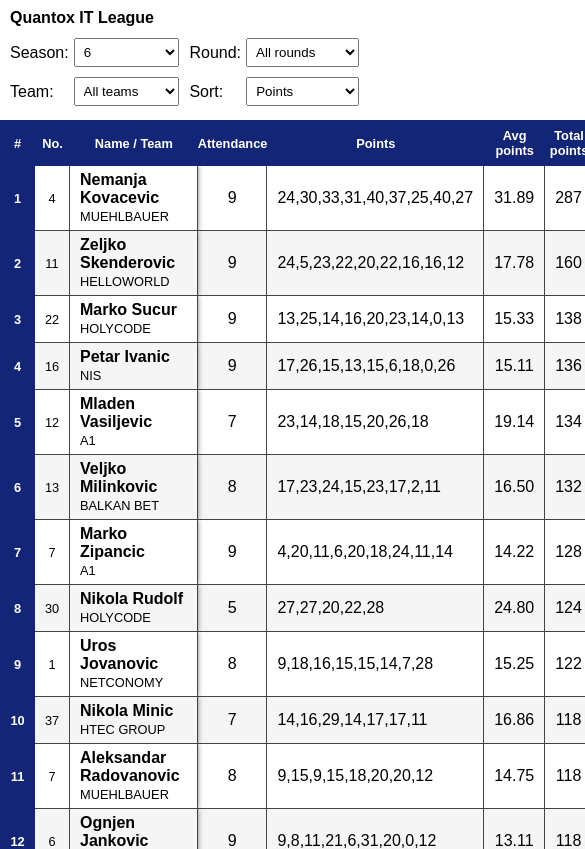
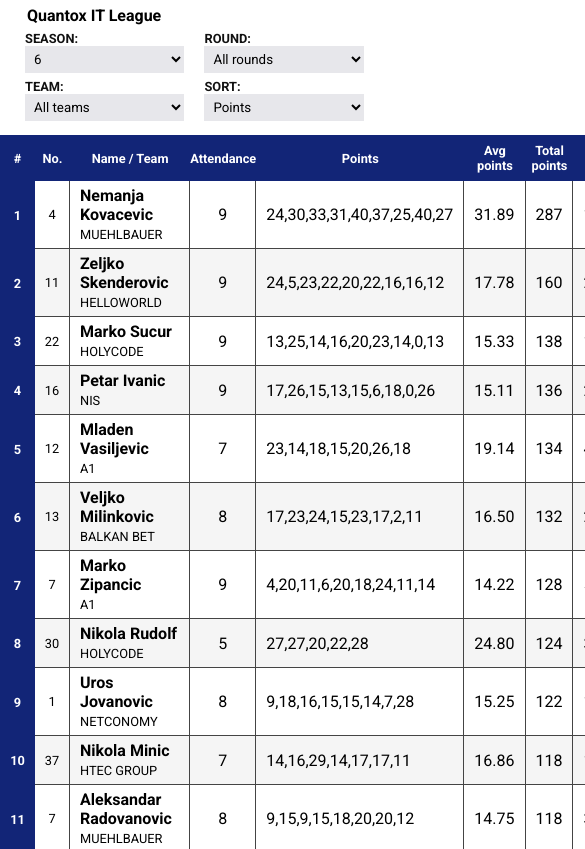
Before and after one commit to niksimon/basket-players, a plain HTML site: page quantox.html in a window 390 px wide. Shown: the top 849 px of the page, 585 px wide, since content can reach past the window. Drawn offline with Linux system fonts and the light colour scheme.

Commit message:
new dropdown design

```diff
--- a/quantox.html
+++ b/quantox.html
@@ -7,12 +7,15 @@
     <meta name="description" content="IT League Basketball Stats">
     <meta name="keywords" content="IT, basketball, league, stats, statistics, quantox, corporate">
     <link rel="icon" type="image/png" href="images/favicon.png" />
+    <link rel="preconnect" href="https://fonts.googleapis.com">
+    <link rel="preconnect" href="https://fonts.gstatic.com" crossorigin>
+    <link href="https://fonts.googleapis.com/css2?family=Roboto:wght@100;300;400;500;700&display=swap" rel="stylesheet">
     <link rel="stylesheet" href="style.css">
     <title>Quantox IT League</title>
 </head>
 <body>
     <div class="controls">
-        <div><b>Quantox IT League</b><span class="league-dash">-</span></div>
+        <div class="controls-league-name"><b>Quantox IT League</b><span class="league-dash">-</span></div>
         <div class="controls-1">
             <div>
                 <span>Season:</span>
--- a/style.css
+++ b/style.css
@@ -5,7 +5,9 @@
 	margin: 0;
 	padding: 0;
 }
-
+button, input, optgroup, select, textarea {
+    font-family: inherit;
+}
 html, body {
 	height: 100%;
 }
@@ -13,7 +15,7 @@ body {
     margin: 0 auto;
     padding: 0 0 10px 0;
     max-width: 1800px;
-    font-family: sans-serif;
+    font-family: 'Roboto', sans-serif;
 }
 .controls {
     display: flex;
@@ -24,7 +26,6 @@ body {
     height: 60px;
     padding: 0 20px;
     width: 101%;
-    margin-left: -5px;
     z-index: 999;
 }
 .controls div {
@@ -34,6 +35,10 @@ body {
 }
 .controls span {
     padding: 0 5px;
+    text-transform: uppercase;
+    font-weight: bold;
+    color: #111;
+    font-size: 0.9em;
 }
 .controls-1 span:nth-child(1) {
     padding-left: 0;
@@ -42,9 +47,18 @@ body {
     padding: 0 5px 0 10px;
 }
 .controls select {
-    font-family: sans-serif;
     padding: 5px;
     min-width: 50px;
+    border: none;
+    background-color: #e7e7eb;
+}
+.controls select option {
+    font-family: 'Roboto', sans-serif;
+    background-color: #fff;
+    color: #000;
+}
+.controls-league-name {
+    margin-top: -2px;
 }
 table {
     border-collapse: separate;
@@ -117,52 +131,51 @@ tbody tr:hover, tbody tr:hover td:nth-child(2), tbody tr:hover td:nth-child(3) {
         padding: 0 0 10px 0;
     }
     table {
-        margin-top: 120px;
+        margin-top: 135px;
     }
     .controls {
-        height: 120px;
+        height: 135px;
         flex-direction: column;
         align-items: flex-start;
-        gap: 10px;
-        padding-top: 8px;
-        padding-left: 10px;
+        gap: 6px;
+        padding: 8px 15px 0 15px;
         width: 101%;
     }
     .controls div {
-        line-height: 20px;
+        width: 100%;
+        align-items: flex-start;
     }
     .league-dash {
         display: none;
     }
     .controls div:nth-child(1) b {
-        padding-left: 5px;
+        padding-left: 12px;
     }
     .controls-1, .controls-2 {
         width: 100%;
     }
     .controls-1 div, .controls-2 div {
         width: 50%;
+        display: flex;
+        flex-direction: column;
+        text-align: left;
+        padding: 0 10px;
     }
     .controls-1 select, .controls-2 select {
-        flex-grow: 100;
+        width: 100%;
     }
-    .controls-1 span:nth-child(1) {
-        padding-left: 5px;
-    }
-    .controls-2 div:nth-child(1) span {
-        padding-right: 20px;
-    }
-    .controls-2 div:nth-child(2) span {
-        padding-right: 23px;
+    .controls-1 span, .controls-2 span {
+        font-size: 0.8em;
+        padding: 0;
     }
     thead {
-        top: 120px;
+        top: 135px;
     }
     th, td:nth-child(1), td:nth-child(2) {
         font-size: 0.8em;
     }
-    td:nth-child(3) {
-        box-shadow: 0 0 5px rgba(0, 0, 0, 0.5);
+    /* td:nth-child(3), th:nth-child(3) {
+        box-shadow: 0 0 5px rgba(0, 0, 0, 0.35);
         clip-path: inset(0px -30px 0px 0px);
-    }
+    } */
 }
```
Also changed, not shown: it-corporate.html (+4 -1 lines).
